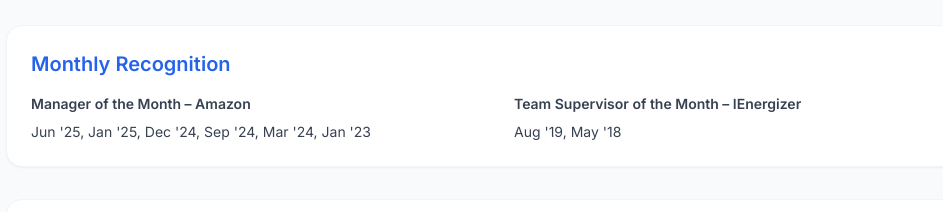
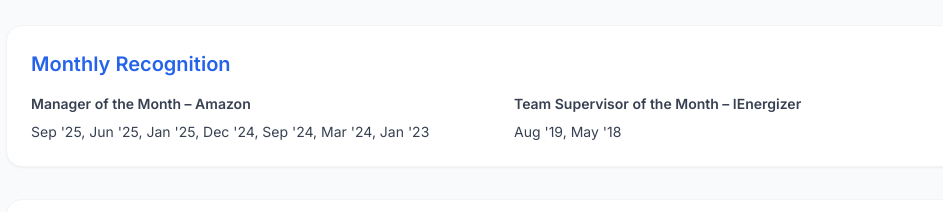
Before and after one commit to DA2793/divyansh-portfolio, a React (Vite) app: page / in a window 1280 px wide. Shown: the part 6360-6572 px from the top of the page, without its empty margins (138-1081 px from the left). Built offline with nearby package versions, Linux system fonts and the light colour scheme.

Commit message:
Update Achievements.jsx

```diff
--- a/src/components/Achievements/Achievements.jsx
+++ b/src/components/Achievements/Achievements.jsx
@@ -61,7 +61,7 @@ const Achievements = () => {
                 <h4 className="font-semibold mb-2">
                   Manager of the Month – Amazon
                 </h4>
-                <p>Jun '25, Jan '25, Dec '24, Sep '24, Mar '24, Jan '23</p>
+                <p>Sep '25, Jun '25, Jan '25, Dec '24, Sep '24, Mar '24, Jan '23</p>
               </div>
 
               <div>
```
